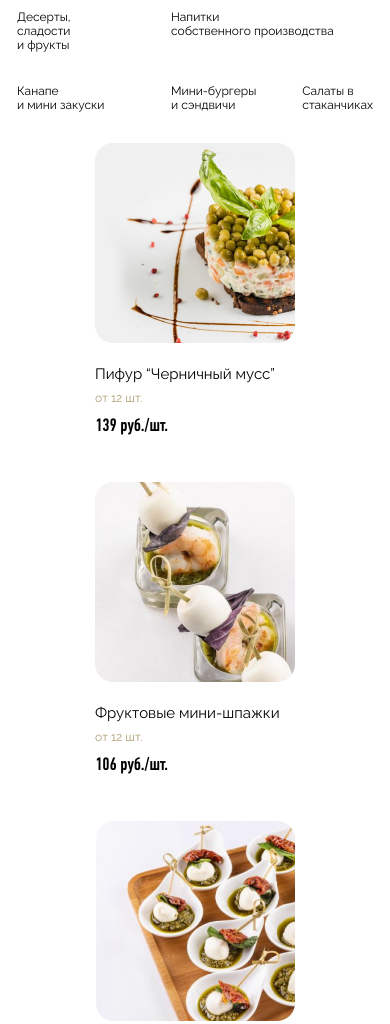
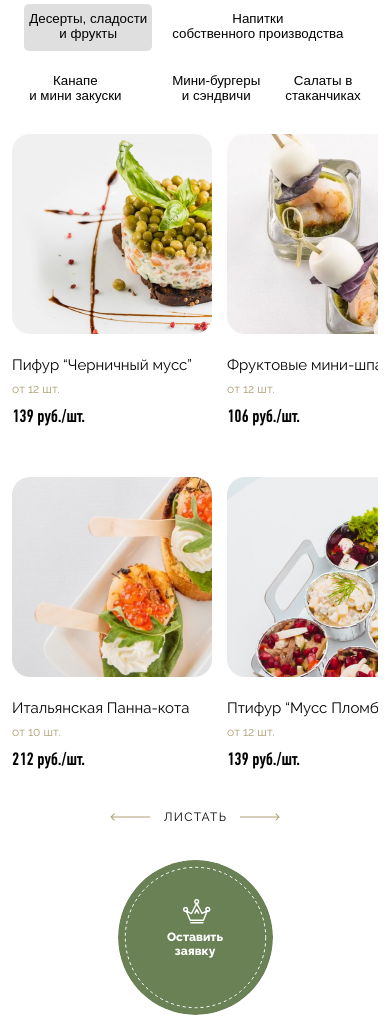
Before and after one commit to sergJess/VkusnoKeitering, a website: page src/index.html in a window 390 px wide. Shown: the part 3332-4356 px from the top of the page. Drawn offline with Linux system fonts and the light colour scheme; files whose address does not match are found by name.

Commit message:
feat: add new styles

```diff
--- a/src/index.html
+++ b/src/index.html
@@ -242,11 +242,12 @@
       <div class="portfolio" id="portfolio-id">
         <h2 class="porfolio__title text-block-title text_colored4 uppercase">Наше портфолио</h2>
         <div class="porfolio__tabs">
-        <p class="text-base">Банкет</p>
-        <p class="text-base">Кофе брейк </p>
-        <p class="text-base">Бары</p>
-        <p class="text-base">Персонал</p>
-        <p class="text-base">Сервировка</p></div>
+          <div class="text-base"><button class="porfolio__tab">Банкет</button></div>
+          <div class="text-base"><button class="porfolio__tab">Кофе брейк</button></div>
+          <div class="text-base"><button class="porfolio__tab">Бары</button></div>
+          <div class="text-base"><button class="porfolio__tab">Персонал</button></div>
+          <div class="text-base"><button class="porfolio__tab">Сервировка</button></div>
+       </div>
         <div class="porfolio__examples">
           <div class="porfolio__examples-item">
             <div class="">
@@ -298,16 +299,17 @@
       <div class="food-example">
         <h2 class="food-example__title text-block-title text_colored4">Примеры блюд и напитков</h2>
         <div class="food-example-tabs">
-          <p class="text-base food-example__tab food-example__tab1">Десерты, сладости</br>
-и фрукты</p>
-          <p class="text-base food-example__tab food-example__tab2">Напитки</br>
-собственного производства</p>
-          <p class="text-base food-example__tab food-example__tab3">Канапе</br>
-и мини закуски</p>
-          <p class="text-base food-example__tab food-example__tab4">Мини-бургеры</br>
-и сэндвичи</p>
-          <p class="text-base food-example__tab food-example__tab5">Салаты в</br>
-стаканчиках</p>
+          <div class="text-base  food-example__tab1"><button class="food-example__tab_active food-example__tab">Десерты, сладости</br>
+и фрукты</button></div>
+         <div class="text-base food-example__tab2"><button class="food-example__tab">Напитки <br> собственного производства</button></div>
+<div class="text-base food-example__tab3"><button class="food-example__tab">Канапе</br>
+и мини закуски</button></div>
+<div class="text-base food-example__tab4">
+  <button class="food-example__tab">Мини-бургеры</br>
+и сэндвичи</button>
+</div>
+<div class="text-base food-example__tab5"><button class="food-example__tab">Салаты в</br>
+стаканчиках</button></div>
         </div>
         <div class="food-example-goods">
           <div class="food-example-goods__item">
@@ -360,6 +362,11 @@
 <p class="text-base text_colored4">от 12 шт.</p>
 <p class="text-item-writing food-example__item-price text-item-writing_size">139 руб./шт.</p>
           </div>
+        </div>
+          <div class="food-example__slider-conrols">
+          <div class="food-example__slider-arrow-inner"><img src="./assets/img/slider/arrow-left-2.svg" alt=""></div>
+          <p class="uppercase text-base text_spacing3">листать</p>
+          <div class="food-example__slider-arrow-inner"><img src="./assets/img/slider/arrow-right-2.svg" alt=""></div>
         </div>
         <div class="food-example__button"><a href="#order-block-id"><button class="button-order text-button button-order_colored">Оставить<br/> заявку</button></a></div>
       </div>
--- a/src/styles/components/food-example.css
+++ b/src/styles/components/food-example.css
@@ -19,9 +19,10 @@
   cursor: pointer;
   padding-bottom: 9px;
   border-bottom: 1px solid transparent;
+  background-color: transparent;
 }
 
-.food-example__tab:hover{
+.food-example__tab_active{
   border-bottom: 1px solid #698155;
 }
 
@@ -30,6 +31,8 @@
   justify-content: center;
   gap: 45px;
   flex-wrap: wrap;
+  grid-template-columns: repeat(auto-fit, minmax(200px, 1fr));
+  grid-template-rows: 2fr;
 }
 
 .food-example__button {
@@ -44,6 +47,18 @@
 
 .food-example__item-price {
   padding: 10px 0 8px 0;
+}
+
+.food-example__slider-conrols{
+  margin: 30px 0 18px 0;
+  display: flex;
+  justify-content: center;
+  align-items: center;
+  gap: 15px 13px;
+}
+
+.food-example__slider-arrow-inner{
+    cursor: pointer;
 }
 
 @media screen and (max-width: 1660px) {
@@ -64,12 +79,9 @@
 }
 
 @media screen and (max-width: 1220px) {
-.food-example__item_hiiden{
-  display: none;
-}
 
 .food-example-tabs {
-  justify-content: flex-start;
+  gap: 15px;
 }
 
 .food-example__tab{
@@ -79,6 +91,7 @@
 
 .food-example__tab_active{
   background-color: #DFDFDF;
+  border-bottom: 1px solid transparent;
 }
 
   .food-example {
@@ -90,7 +103,7 @@
 @media screen and (max-width: 860px) {
   .food-example-tabs {
   display: grid;
-  grid-template: "a b b "
+   grid-template: "a b b "
                   "c d e ";
   gap: 15px 46px;
   padding: 15px 0 21px 0;
@@ -115,8 +128,18 @@
 .food-example__tab5{
   grid-area: e;
 }
+
+.food-example-goods {
+  display: grid;
+  justify-content: start;
+  gap: 40px 15px;
+  grid-template-columns: auto auto auto;
+  grid-template-rows: 1fr 1fr;
+  overflow-x: hidden;
+  max-width: 100%;
 }
 
+}
 
 @media screen and (max-width: 443px) {
   .food-example-tabs {
@@ -128,3 +151,10 @@
 }
 
 }
+
+@media screen and (max-width: 400px) {
+  .food-example-tabs {
+ gap: 15px;
+}
+
+}
--- a/src/styles/components/porfolio.css
+++ b/src/styles/components/porfolio.css
@@ -14,6 +14,11 @@
   justify-content: center;
   column-gap: 32px;
   padding: 36px 13% 36px 13%;
+}
+
+.porfolio__tab{
+  cursor: pointer;
+  background-color: transparent;
 }
 
 .porfolio__examples {
```
